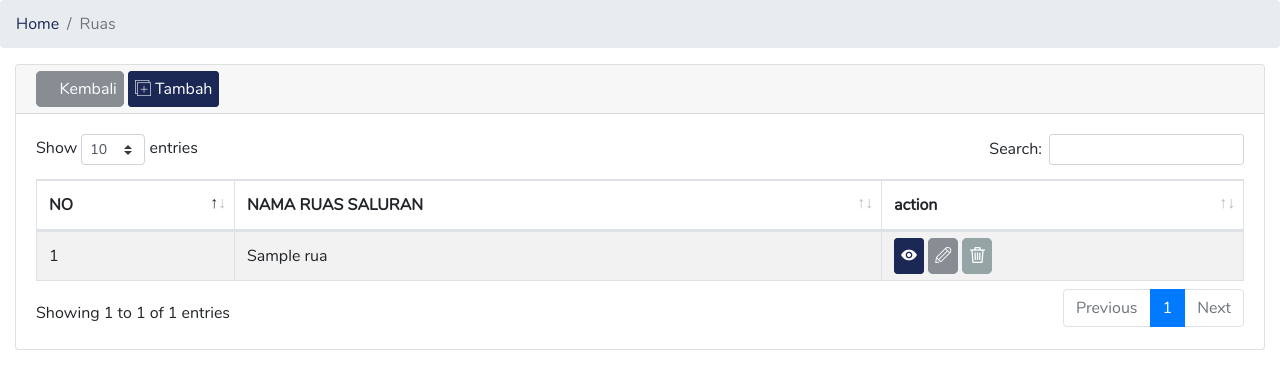
After one commit to zzafachreza/barry, a CodeIgniter app: page /database/ruas in a window 1280 px wide. The commit adds this page. Shown: the top 389 px of the page. Run offline with CodeIgniter, Linux system fonts and the light colour scheme; tables that the repository leaves empty or names only in its code hold one stand-in row (values such as "Sample post"); some web fonts are replaced.

Commit message:
udpate data Ruas

```diff
--- a/application/config/config.php
+++ b/application/config/config.php
@@ -23,7 +23,7 @@
 | a PHP script and you can easily do that on your own.
 |
 */
-$config['base_url'] = 'http://localhost/sijuet';
+$config['base_url'] = 'http://1.1.26.116/sijuet';
 
 /*
 |--------------------------------------------------------------------------
--- /dev/null
+++ b/application/controllers/Ruas.php
@@ -0,0 +1,79 @@
+<?php
+
+
+class Ruas extends CI_Controller{
+
+	function __construct(){
+
+		parent::__construct();
+		$this->load->model('Ruas_model');
+
+	}
+
+	function index(){
+
+		$data['title']='SI JUET | Master Ruas Saluran';
+		$data['ruas'] = $this->Ruas_model->getData();
+		$this->load->view('header',$data);
+		$this->load->view('ruas/data');
+		$this->load->view('footer');
+	} //ok
+
+
+	function add(){
+		$data['title']='SI JUET | Tambah - Master Ruas Saluran';
+
+		$this->load->view('header',$data);
+		$this->load->view('ruas/add');
+		$this->load->view('footer');
+	}
+
+	function insert(){
+		$nama_ruas = $this->input->post('nama_ruas');
+		$this->Ruas_model->insert($nama_ruas);
+
+		redirect('ruas');
+	}
+
+
+	function delete(){
+		$id = $this->uri->segment(3);
+		$this->Ruas_model->delete($id);
+		redirect('ruas');
+	}
+
+	function edit(){
+
+		$id	= $this->uri->segment(3);
+		$data['title']='SI JUET | Master User - Edit';
+		$hasil = $this->Ruas_model->getId($id);
+		$data['ruas'] = $hasil->row_array();
+
+		$this->load->view('header',$data);
+		$this->load->view('ruas/edit',$data);
+		$this->load->view('footer');
+	}
+
+	function detail(){
+		$id	= $this->uri->segment(3);
+		$data['title']='SI JUET | Master User - Detail';
+		$hasil = $this->Ruas_model->getId($id);
+
+		$data['ruas'] = $hasil->row_array();
+
+		$this->load->view('header',$data);
+		$this->load->view('ruas/view',$data);
+		$this->load->view('footer');
+	}
+
+
+
+	function update(){
+		$id = $this->input->post('id');
+		$nama_ruas = $this->input->post('nama_ruas');
+		$this->Ruas_model->update($id,$nama_ruas);
+		redirect('ruas');
+	}
+
+
+}
--- /dev/null
+++ b/application/models/Ruas_model.php
@@ -0,0 +1,43 @@
+<?php
+
+class Ruas_model extends CI_Model{
+
+
+	function getData(){
+		$sql ="SELECT * FROM data_ruas";
+		$data = $this->db->query($sql);
+
+		// print_r($data);
+		return $data;
+	}
+
+
+	 function insert($nama_ruas){
+
+	 $sql ="INSERT INTO data_ruas(nama_ruas) values('$nama_ruas')";
+
+	 $this->db->query($sql);
+	}
+
+
+	function delete($id){
+		$sql="DELETE FROM data_ruas WHERE id_ruas='$id'";
+		 $this->db->query($sql);
+	}
+
+	function getId($id){
+		$sql = "SELECT * FROM data_ruas WHERE  id_ruas='$id'";
+		$data = $this->db->query($sql);
+		return $data;
+	}
+
+	function update($id,$nama_ruas){
+
+
+    $sql= "UPDATE data_ruas SET nama_ruas='$nama_ruas' WHERE id_ruas='$id'";
+
+
+		$this->db->query($sql);
+	}
+
+}
--- a/application/views/header.php
+++ b/application/views/header.php
@@ -86,8 +86,18 @@
         <a class="nav-link" href="<?php echo site_url() ?>">Home <span class="sr-only">(current)</span></a>
       </li>
 
-      <li class="nav-item">
-        <a class="nav-link" href="<?php echo site_url('users') ?>">User</a>
+
+       <li class="nav-item dropdown">
+        <a class="nav-link dropdown-toggle" href="#" id="navbarDropdown" role="button" data-toggle="dropdown" aria-haspopup="true" aria-expanded="false">
+          Master Data
+        </a>
+        <div class="dropdown-menu" aria-labelledby="navbarDropdown">
+          <a class="dropdown-item" href="<?php echo site_url('ruas') ?>">Data Ruas Saluran</a>
+
+          <a class="dropdown-item" href="<?php echo site_url('bangunan') ?>">Data Bangunan dan Tipenya</a>
+          <div class="dropdown-divider"></div>
+          <a class="dropdown-item" href="<?php echo site_url('users') ?>">Data Users</a>
+        </div>
       </li>
 
 
--- /dev/null
+++ b/application/views/ruas/data.php
@@ -0,0 +1,57 @@
+<nav aria-label="breadcrumb">
+	  <ol class="breadcrumb">
+	    <li class="breadcrumb-item"><a href="<?php echo site_url() ?>">Home</a></li>
+	    <li class="breadcrumb-item active" aria-current="page">Ruas</li>
+	  </ol>
+</nav>
+<div class="container-fluid">
+
+<?php
+
+// print_r($ruas->result())
+
+?>
+	<div class="card">
+	  <div class="card-header">
+	  	<a href="<?php echo site_url() ?>" class="AppButton-secondary"><i class="flaticon2-left-arrow-1"></i> Kembali</a>
+	    <a href="<?php echo site_url('ruas/add') ?>" class="AppButton-primary"><i class="flaticon-add"></i> Tambah</a>
+	  </div>
+	  <div class="card-body">
+
+	  	<table class="table table-bordered table-striped table-hover tabza">
+	  		<thead>
+	  			<tr>
+	  			<th>NO</th>
+	  			<th>NAMA RUAS SALURAN</th>
+	  			<th>action</th>
+	  		</tr>
+	  		</thead>
+	  		<tbody>
+	  			<?php
+	  				$no=0;
+	  				foreach($ruas->result() as $row):
+	  				$no++;
+		  		?>
+		  			<tr>
+		  				<td><?php echo $no ?></td>
+		  				<td><?php echo $row->nama_ruas ?></td>
+		  				<td>
+		  					<a href="<?php echo site_url('ruas/detail/'.$row->id_ruas) ?>" class="AppButton-primary"><i class="flaticon-eye"></i></a>
+
+		  					<a href="<?php echo site_url('ruas/edit/'.$row->id_ruas) ?>" class="AppButton-secondary"><i class="flaticon-edit"></i></a>
+
+		  					<a href="<?php echo site_url('ruas/delete/'.$row->id_ruas) ?>" class="AppButton-dark"><i class="flaticon-delete"></i></a>
+		  				</td>
+		  			</tr>
+
+		  		<?php
+		  				endforeach;
+		  		?>
+	  		</tbody>
+	  	</table>
+
+	  </div>
+	</div>
+
+
+</div>
```
Also changed, not shown: application/controllers/Bangunan.php (added, +23 -0 lines), application/views/ruas/add.php (added, +40 -0 lines), application/views/ruas/edit.php (added, +38 -0 lines), application/views/ruas/view.php (added, +31 -0 lines).
